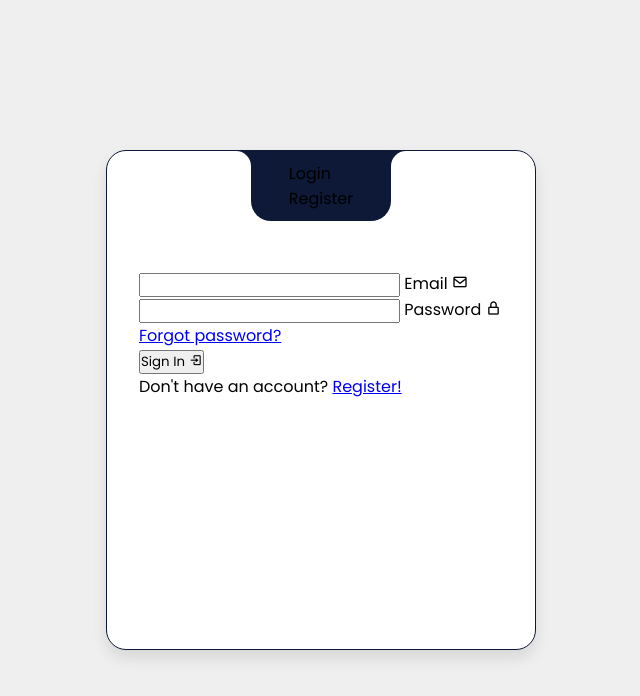
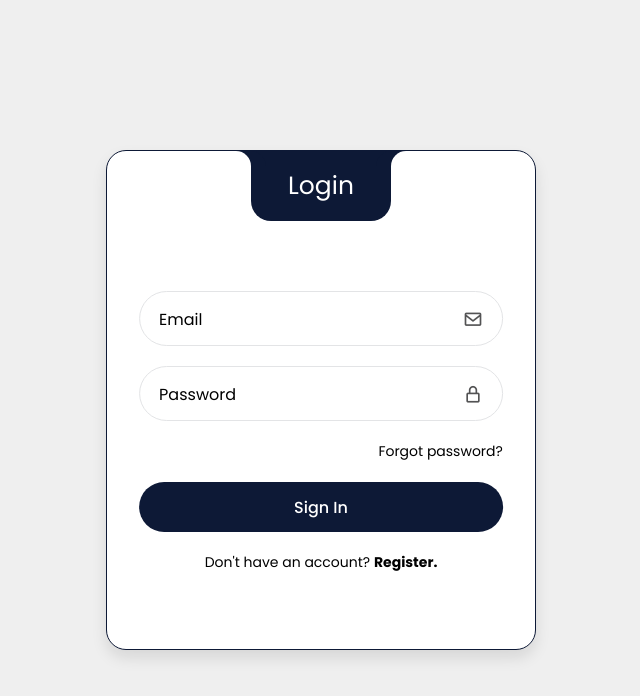
Before and after one commit to thatoneguy-24/Login-Registration-Page, a plain HTML site: page index.html in a window 1280 px wide. Shown: the whole page, without its empty margins (319-959 px from the left). Drawn offline with nearby package versions, Linux system fonts and the light colour scheme.

Commit message:
Add workspace configuration and implement login/registration forms with styling

```diff
--- a/index.html
+++ b/index.html
@@ -5,7 +5,6 @@
     <meta name="viewport" content="width=device-width, initial-scale=1.0" />
     <title>Login / Register</title>
     <link rel="stylesheet" href="style.css" />
-    <script src="script.js"></script>
     <link
       href="https://unpkg.com/boxicons@2.1.4/css/boxicons.min.css"
       rel="stylesheet"
@@ -23,14 +22,26 @@
 
       <form action="#" class="login-form" autocomplete="off">
         <div class="input-box">
-          <input type="email" id="log-email" class="input-field" required />
-          <label for="log-email"> Email </label>
+          <input
+            type="email"
+            id="log-email"
+            class="input-field"
+            required
+            placeholder=" "
+          />
+          <label for="log-email" class="label"> Email </label>
           <i class="bx bx-envelope"></i>
         </div>
 
         <div class="input-box">
-          <input type="password" id="log-pass" class="input-field" required />
-          <label for="log-pass"> Password </label>
+          <input
+            type="password"
+            id="log-pass"
+            class="input-field"
+            required
+            placeholder=" "
+          />
+          <label for="log-pass" class="label"> Password </label>
           <i class="bx bx-lock-alt"></i>
         </div>
         <div class="form-other">
@@ -40,15 +51,70 @@
           </div>
         </div>
         <div class="input-box">
-          <button class="submit-btn" id="signin-btn">
-            Sign In <i class="bx bx-log-in"></i>
-          </button>
+          <button class="submit-btn" id="signin-btn">Sign In</button>
         </div>
         <div class="switch-form">
-          Don't have an account?
-          <a href="#" onclick="">Register!</a>
+          <span>
+            Don't have an account?
+            <a href="#" onclick="changeToRegister()">Register.</a>
+          </span>
+        </div>
+      </form>
+
+      <form action="#" class="register-form" autocomplete="off">
+        <div class="input-box">
+          <input
+            type="text"
+            id="reg-username"
+            class="input-field"
+            required
+            placeholder=" "
+          />
+          <label for="reg-username" class="label"> Username </label>
+          <i class="bx bx-user"></i>
+        </div>
+
+        <div class="input-box">
+          <input
+            type="email"
+            id="reg-email"
+            class="input-field"
+            required
+            placeholder=" "
+          />
+          <label for="reg-email" class="label"> Email </label>
+          <i class="bx bx-envelope"></i>
+        </div>
+
+        <div class="input-box">
+          <input
+            type="password"
+            id="reg-pass"
+            class="input-field"
+            required
+            placeholder=" "
+          />
+          <label for="reg-pass" class="label"> Password </label>
+          <i class="bx bx-lock-alt"></i>
+        </div>
+        <div class="form-other">
+          <div class="other-1">
+            <input type="checkbox" id="agree" />
+            <label for="agree">I agree to the terms & conditions</label>
+          </div>
+          <div class="other-2"></div>
+        </div>
+        <div class="input-box">
+          <button class="submit-btn" id="signup-btn">Sign Up</button>
+        </div>
+        <div class="switch-form">
+          <span>
+            Already have an account?
+            <a href="#" onclick="changeToLogin()">Login.</a>
+          </span>
         </div>
       </form>
     </div>
+    <script src="script.js"></script>
   </body>
 </html>
--- a/script.js
+++ b/script.js
@@ -0,0 +1,27 @@
+const wrapper = document.querySelector(".wrapper");
+const loginTitle = document.querySelector(".login-title");
+const registerTitle = document.querySelector(".register-title");
+const loginForm = document.querySelector(".login-form");
+const registerForm = document.querySelector(".register-form");
+
+function changeToLogin() {
+  wrapper.style.height = "500px";
+  loginTitle.style.top = "0px";
+  loginTitle.style.opacity = 1;
+  registerTitle.style.top = "50px";
+  registerTitle.style.opacity = 0;
+  loginForm.style.left = "50%";
+  loginForm.style.opacity = 1;
+  registerForm.style.left = "150%";
+}
+
+function changeToRegister() {
+  wrapper.style.height = "580px";
+  loginTitle.style.top = "-60px";
+  loginTitle.style.opacity = 0;
+  registerTitle.style.top = "0px";
+  registerTitle.style.opacity = 1;
+  loginForm.style.left = "-50%";
+  loginForm.style.opacity = 0;
+  registerForm.style.left = "50%";
+}
--- a/style.css
+++ b/style.css
@@ -36,6 +36,7 @@ body {
   border-radius: 20px;
   box-shadow: 0 8px 15px var(--shadow-color);
   transition: var(--transition-3s);
+  overflow: hidden;
 }
 
 .form-header {
@@ -74,3 +75,133 @@ body {
   border-top-left-radius: 50%;
   box-shadow: -15px 0 0 var(--primary-color);
 }
+
+.title {
+  position: relative;
+}
+
+.login-title,
+.register-title {
+  position: absolute;
+  top: 50%;
+  left: 50%;
+  transform: translate(-50%, -50%);
+  font-size: 25px;
+  color: var(--white-color);
+  transition: var(--transition-3s);
+}
+
+.register-title {
+  top: 50px;
+}
+
+.login-form,
+.register-form {
+  position: absolute;
+  left: 50%;
+  transform: translateX(-50%);
+  width: 85%;
+  transition: var(--transition-3s);
+}
+
+.register-form {
+  left: 150%;
+}
+
+.input-box {
+  position: relative;
+  display: flex;
+  flex-direction: column;
+  justify-content: center;
+  align-items: center;
+  margin: 20px 0;
+}
+
+.input-field {
+  width: 100%;
+  height: 55px;
+  border-radius: 30px;
+  outline: none;
+  border: 1px solid var(--input-border-color);
+  padding: 20px;
+  font-size: 16px;
+}
+
+.label {
+  position: absolute;
+  top: 50%;
+  transform: translateY(-50%);
+  left: 20px;
+}
+
+.input-field:focus {
+  border: 1px solid var(--primary-color);
+  transition: var(--transition-3s);
+}
+
+.input-field:focus ~ .label,
+.input-field:not(:placeholder-shown) ~ .label {
+  top: 0;
+  background-color: var(--white-color);
+  padding: 5px;
+  font-size: 14px;
+  transition: var(--transition-3s);
+}
+
+i {
+  position: absolute;
+  top: 50%;
+  transform: translateY(-50%);
+  right: 20px;
+  font-size: 20px;
+  color: var(--secondary-color);
+}
+
+a {
+  color: var(--black-color);
+  text-decoration: none;
+  transition: var(--transition-3s);
+}
+
+a:hover {
+  text-decoration: underline;
+}
+
+.other-2 {
+  font-size: 14px;
+  display: flex;
+  flex-direction: row-reverse;
+}
+
+.submit-btn {
+  display: flex;
+  justify-content: center;
+  align-items: center;
+  gap: 10px;
+  width: 100%;
+  height: 50px;
+  background-color: var(--primary-color);
+  color: var(--white-color);
+  font-size: 16px;
+  font-weight: 500;
+  border: none;
+  border-radius: 30px;
+  cursor: pointer;
+  transition: var(--transition-3s);
+}
+
+.submit-btn:hover {
+  transform: translateY(-5px);
+  box-shadow: 0 12px 24px var(--shadow-color);
+  transition: var(--transition-3s);
+}
+
+.switch-form {
+  font-size: 14px;
+  display: flex;
+  justify-content: center;
+}
+
+.switch-form a {
+  font-weight: 650;
+}
```
Also changed, not shown: 1 other file.
